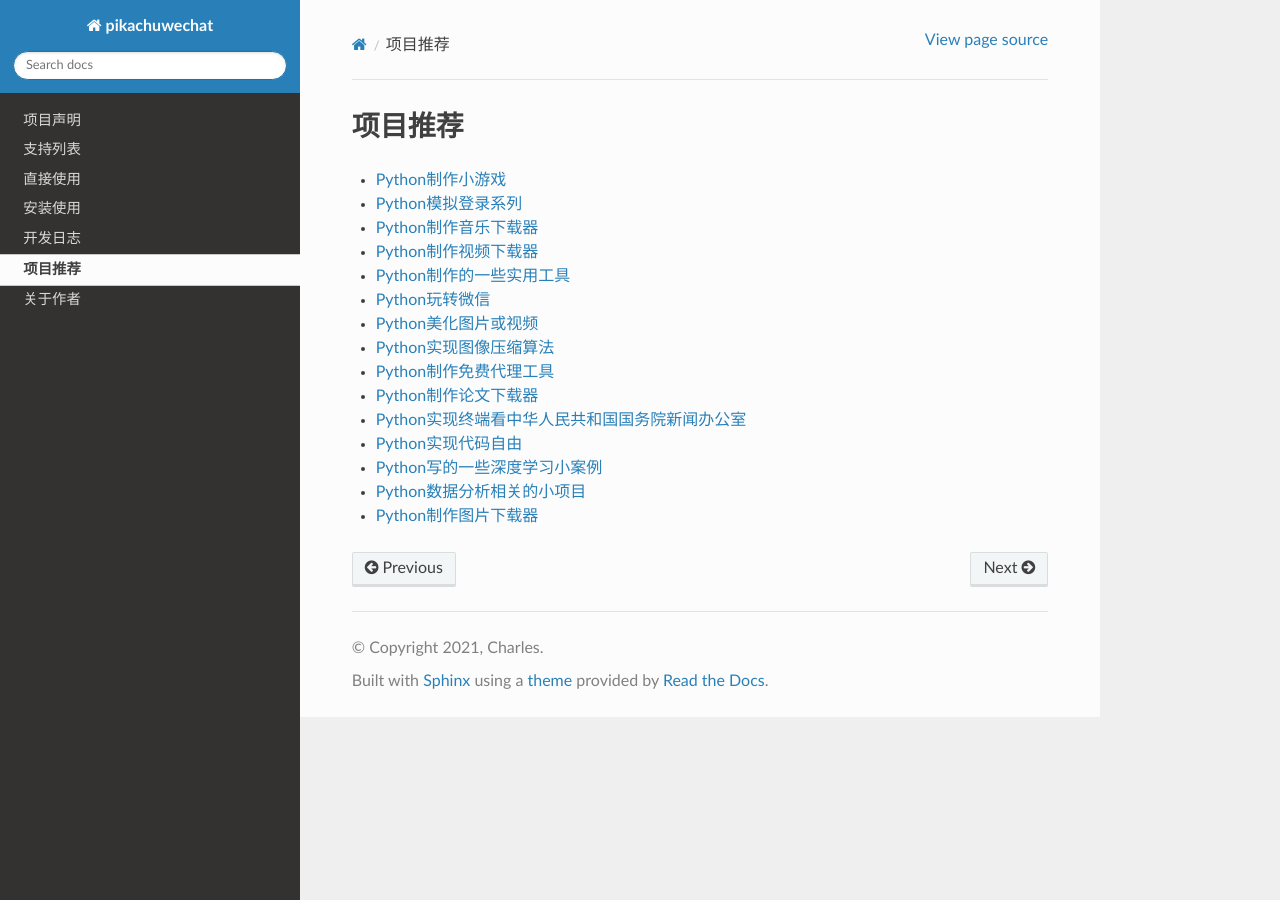
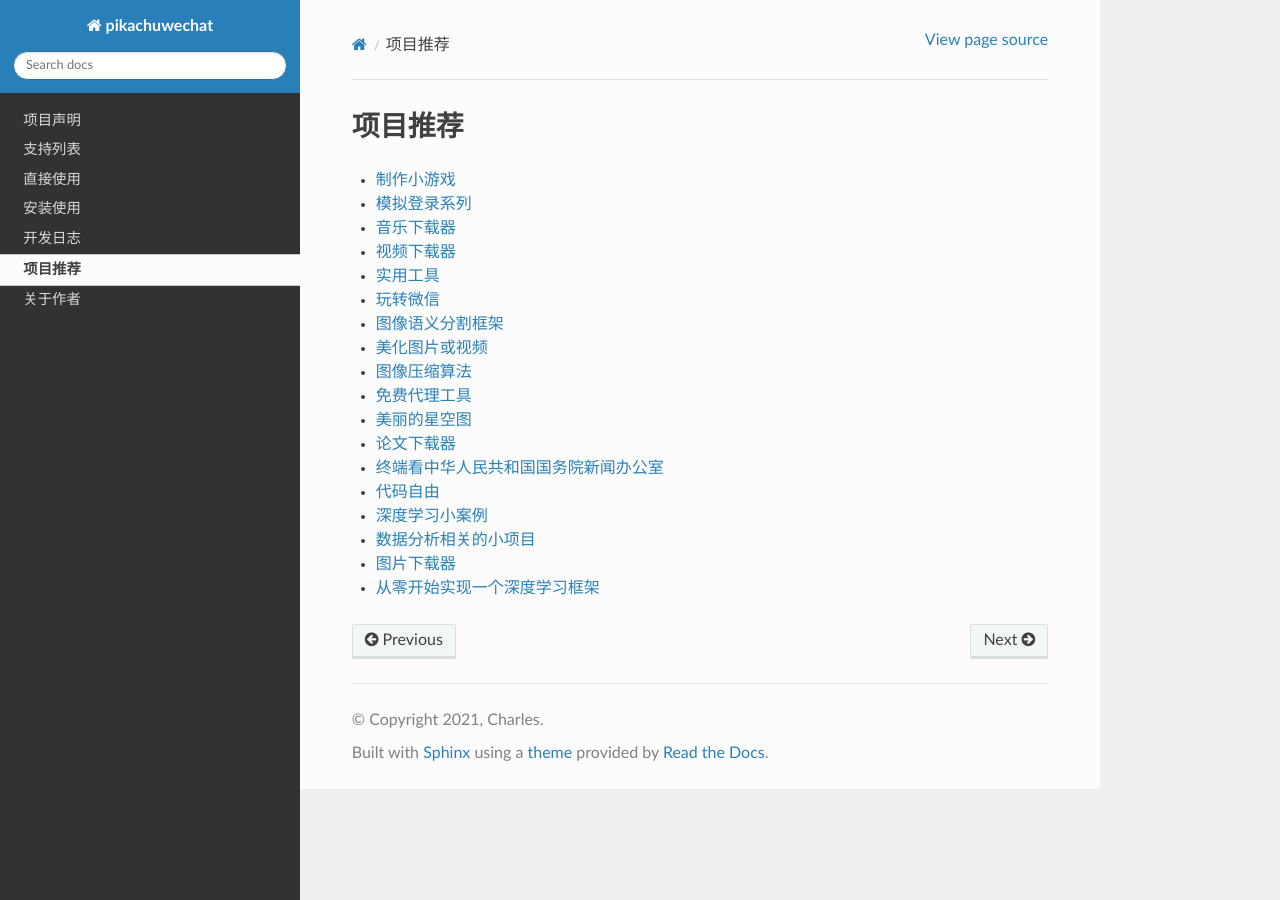
Before and after one commit to CharlesPikachu/pikachuwechat, a Sphinx documentation site: the page built from docs/Recommend.md, in a window 1280 px wide. Built offline with Sphinx 7.4.7 and the Read the Docs theme 2.0.0, drawn with Linux system fonts in a browser that asks for light colours.

Commit message:
update docs

```diff
--- a/docs/Recommend.md
+++ b/docs/Recommend.md
@@ -1,31 +1,37 @@
 # 项目推荐
 
-- [Python制作小游戏](https://github.com/CharlesPikachu/Games)
+- [制作小游戏](https://github.com/CharlesPikachu/Games)
 
-- [Python模拟登录系列](https://github.com/CharlesPikachu/DecryptLogin)
+- [模拟登录系列](https://github.com/CharlesPikachu/DecryptLogin)
 
-- [Python制作音乐下载器](https://github.com/CharlesPikachu/musicdl)
+- [音乐下载器](https://github.com/CharlesPikachu/musicdl)
 
-- [Python制作视频下载器](https://github.com/CharlesPikachu/videodl)
+- [视频下载器](https://github.com/CharlesPikachu/videodl)
 
-- [Python制作的一些实用工具](https://github.com/CharlesPikachu/pytools)
+- [实用工具](https://github.com/CharlesPikachu/pytools)
 
-- [Python玩转微信](https://github.com/CharlesPikachu/pikachuwechat)
+- [玩转微信](https://github.com/CharlesPikachu/pikachuwechat)
 
-- [Python美化图片或视频](https://github.com/CharlesPikachu/pydrawing)
+- [图像语义分割框架](https://github.com/SegmentationBLWX/sssegmentation)
 
-- [Python实现图像压缩算法](https://github.com/CharlesPikachu/imagecompressor)
+- [美化图片或视频](https://github.com/CharlesPikachu/pydrawing)
 
-- [Python制作免费代理工具](https://github.com/CharlesPikachu/freeproxy)
+- [图像压缩算法](https://github.com/CharlesPikachu/imagecompressor)
 
-- [Python制作论文下载器](https://github.com/CharlesPikachu/paperdl)
+- [免费代理工具](https://github.com/CharlesPikachu/freeproxy)
 
-- [Python实现终端看中华人民共和国国务院新闻办公室](https://github.com/CharlesPikachu/sciogovterminal)
+- [美丽的星空图](https://github.com/CharlesPikachu/constellation)
 
-- [Python实现代码自由](https://github.com/CharlesPikachu/codefree)
+- [论文下载器](https://github.com/CharlesPikachu/paperdl)
 
-- [Python写的一些深度学习小案例](https://github.com/CharlesPikachu/deeplearningtoys)
+- [终端看中华人民共和国国务院新闻办公室](https://github.com/CharlesPikachu/sciogovterminal)
 
-- [Python数据分析相关的小项目](https://github.com/CharlesPikachu/dataanalysis)
+- [代码自由](https://github.com/CharlesPikachu/codefree)
 
-- [Python制作图片下载器](https://github.com/CharlesPikachu/imagedl)
+- [深度学习小案例](https://github.com/CharlesPikachu/deeplearningtoys)
+
+- [数据分析相关的小项目](https://github.com/CharlesPikachu/dataanalysis)
+
+- [图片下载器](https://github.com/CharlesPikachu/imagedl)
+
+- [从零开始实现一个深度学习框架](https://github.com/CharlesPikachu/pytoydl)
```
Also changed, not shown: README.md (+1 -0 lines).
